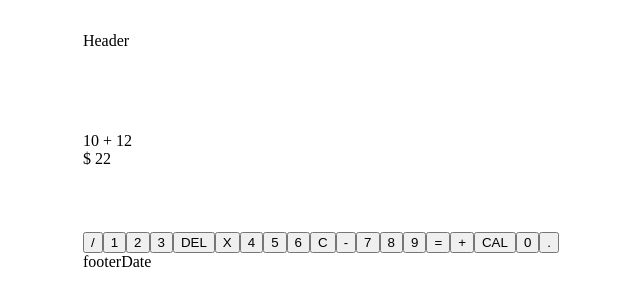
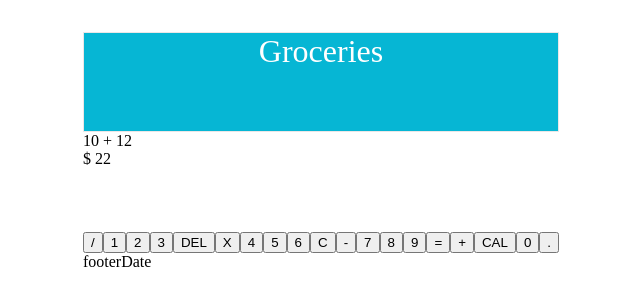
Before and after one commit to frankcdlc/calculator-react, a React (Create React App) app in the folder calculator/: page / in a window 1280 px wide. Shown: the top 306 px of the page, without its empty margins (319-959 px from the left). Built offline with nearby package versions, Linux system fonts and the light colour scheme.

Commit message:
ADD: header styles

```diff
--- a/calculator/src/components/header.jsx
+++ b/calculator/src/components/header.jsx
@@ -1,8 +1,18 @@
+import styled from "@emotion/styled"
 import React from 'react'
 
 function Header() {
+  const StyledHeader = styled.div({
+    border: `1px solid rgb(235, 231, 231)`,
+    backgroundColor: `#06B6D4`,
+    color: `white`,
+    textAlign: `center`,
+    fontSize: `2rem`
+  })
+
+
   return (
-    <div>Header</div>
+    <StyledHeader>Groceries</StyledHeader>
   )
 }
 
```
